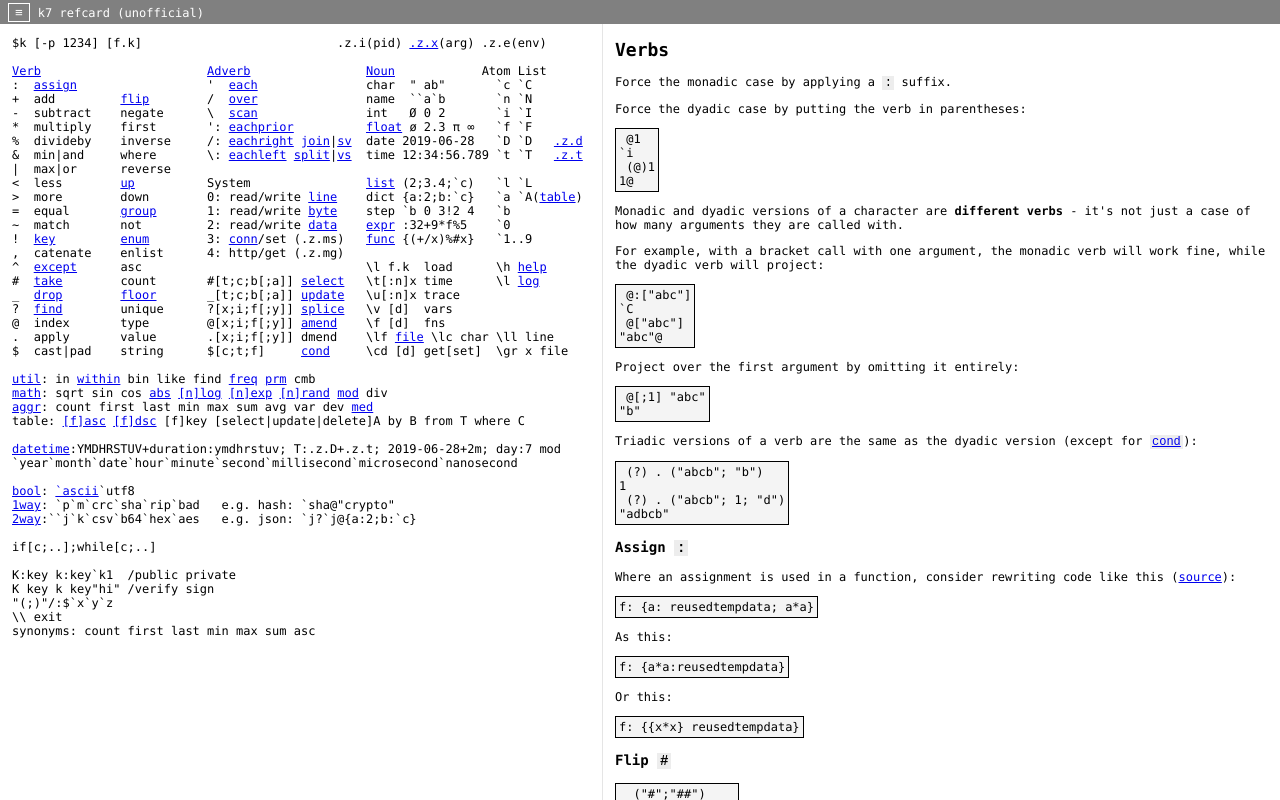
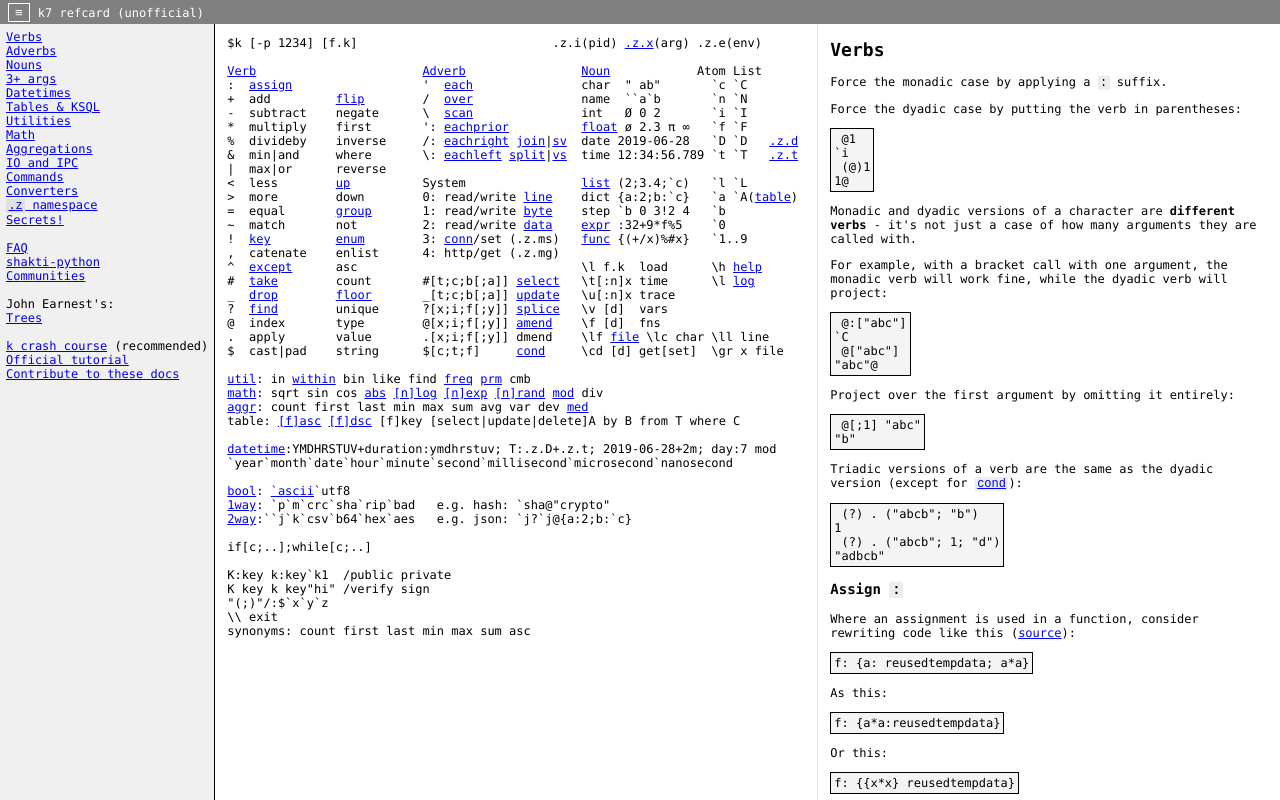
Before and after one commit to kparc/ref, a plain HTML site: page index.html in a window 1280 px wide. Drawn offline with Linux system fonts and the light colour scheme.

Commit message:
[~] deprecate k6 docs, sidebar open by default, fixed broken links
John's tutorials are excellent, but they target a legacy version of k, and imply usage of Javascript implementation of k6 (unreleased/unsupported).

```diff
--- a/index.html
+++ b/index.html
@@ -146,7 +146,10 @@
 
     <div id="container">
 
-        <nav id="small-nav">
+        <nav id="small-nav" style="display: block;"> <!-- expanded by default
+                                                          TODO remember toggle status in permanent cookie
+                                                          TODO mobile detection/support
+                                                      -->
             <ul>
                 <li><a href="#Verb">Verbs</a></li>
                 <li><a href="#Adverb">Adverbs</a></li>
@@ -178,11 +181,11 @@
             <!-- add 'cut' (_) -->
             <!-- add how to install k itself (miniconda, rlwrap) -->
 
-            John Earnest's docs:
+            John Earnest's:
             <ul>
-                <li><a href="https://github.com/JohnEarnest/ok/blob/gh-pages/docs/Programming.md">Programming</a> (recommended)</li>
+                <!-- li><a href="https://github.com/JohnEarnest/ok/blob/gh-pages/docs/Programming.md">Programming</a> (recommended)</li -->
                 <li><a href="https://github.com/JohnEarnest/ok/blob/gh-pages/docs/Trees.md">Trees</a></li>
-                <li><a href="https://github.com/JohnEarnest/ok/blob/gh-pages/docs/Manual.md">Manual</a></li>
+                <!--li><a href="https://github.com/JohnEarnest/ok/blob/gh-pages/docs/Manual.md">Manual</a></li-->
             </ul>
 
             <br>
@@ -190,7 +193,7 @@
             <ul>
                 <li><a href="https://github.com/kparc/kcc">k crash course</a> (recommended)</li>
                 <li><a href="https://shakti.com/tutorial">Official tutorial</a></li>
-                <li><a href="https://github.com/kparc/refcard/">Contribute to these docs</a></li>
+                <li><a href="https://github.com/kparc/ref">Contribute to these docs</a></li>
             </ul>
 
         </nav>
```
